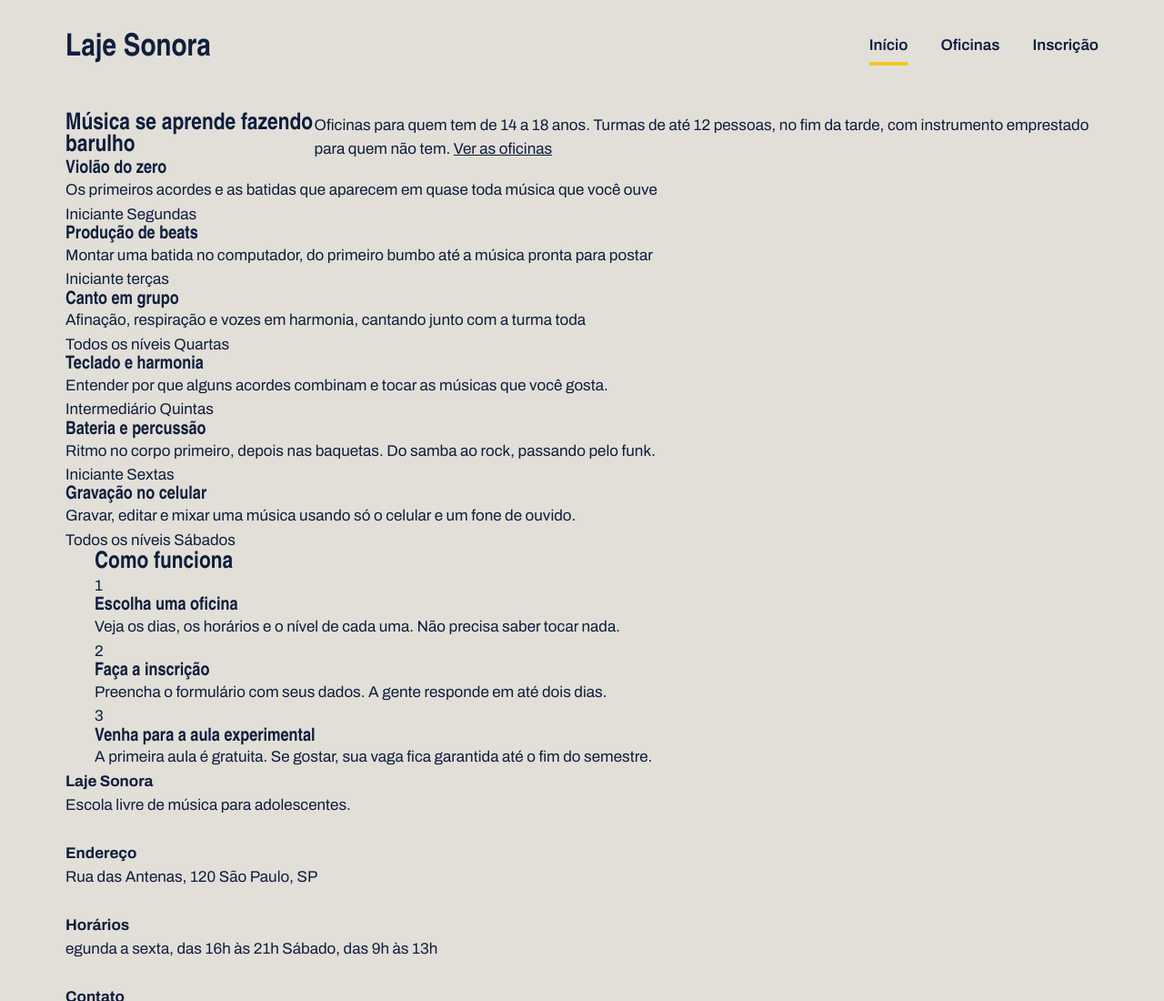
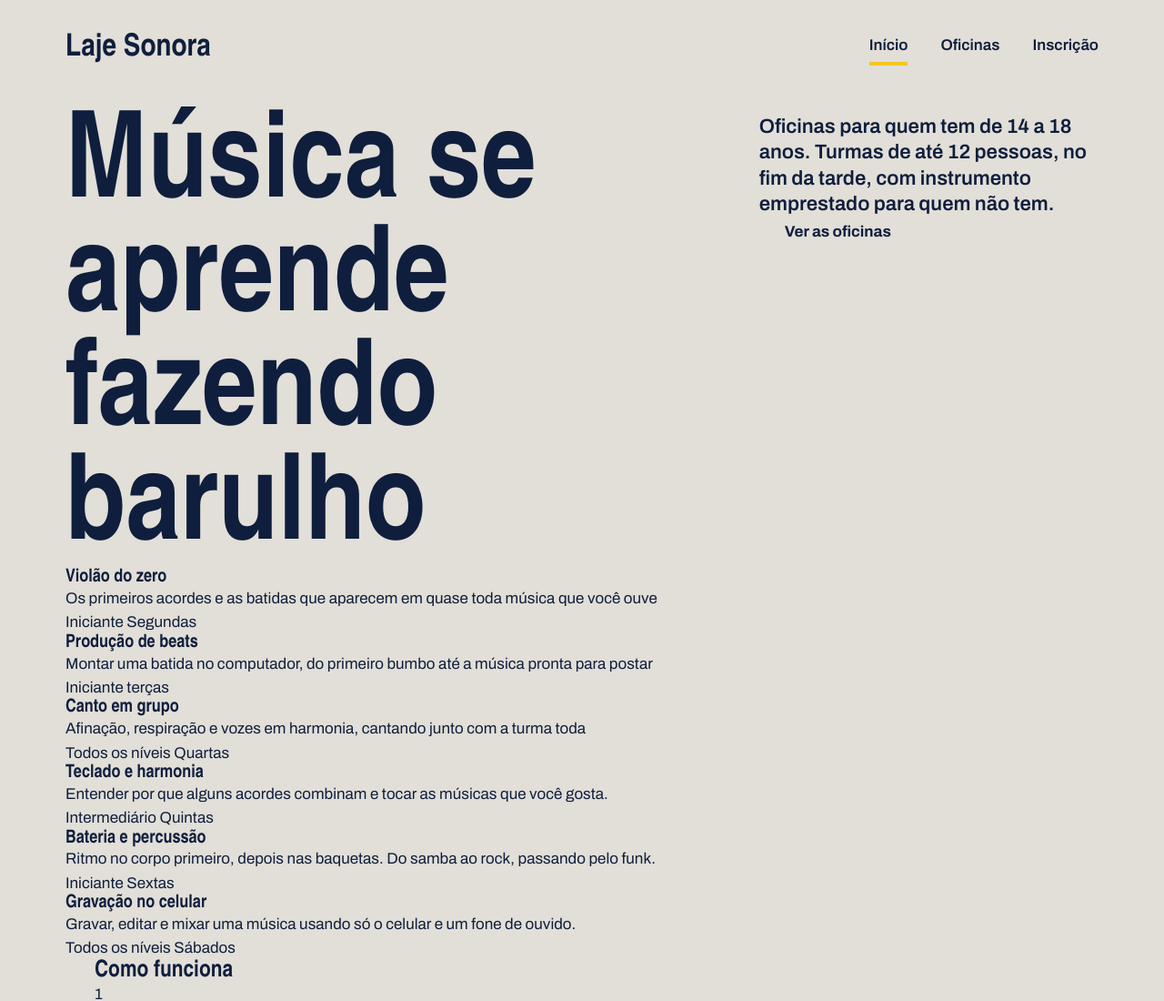
Before and after one commit to luccareale-beep/laje-sonora, a plain HTML site: page index.html in a window 1280 px wide. Shown: the top 1100 px of the page at 91% size. Drawn offline with Linux system fonts and the light colour scheme; a web font is replaced by a local one.

Commit message:
Cartazes do topo

```diff
--- a/index.css
+++ b/index.css
@@ -74,5 +74,41 @@ h1, h2, h3 {
 .cartazes{
     margin-top: 16px;
     display: flex;
+    gap: 16px;
+}
+.cartraz{
+    padding: 40px;
+}
+.cartaz-principal{
+    background-color: (--caixa-dagua);
+    color: (var(--branco));
+    flex: 2;
+}
+.cartaz-principal h1{
+    font-size: 132px;
+    max-width: 9ch;
+}
+.cartaz-lateral{
+    background-color: (--fita);
+    flex: 1;
+    display: flex;
+    flex-direction: column;
     justify-content: space-between;
+    gap: 32px;
 }
+.cartaz-lateral p{
+    font-size: 22px;
+    font-weight: 600;
+    line-height: 1.3;
+}
+.botao{
+    background-color:(--tinta);
+    color: (--branco);
+    font-weight: 700;
+    text-decoration: none;
+    padding: 16px 28px;
+    border: none;
+    font-family: var(--fonte-texto);
+    font-size: 17px;
+    cursor: pointer;
+}
```
